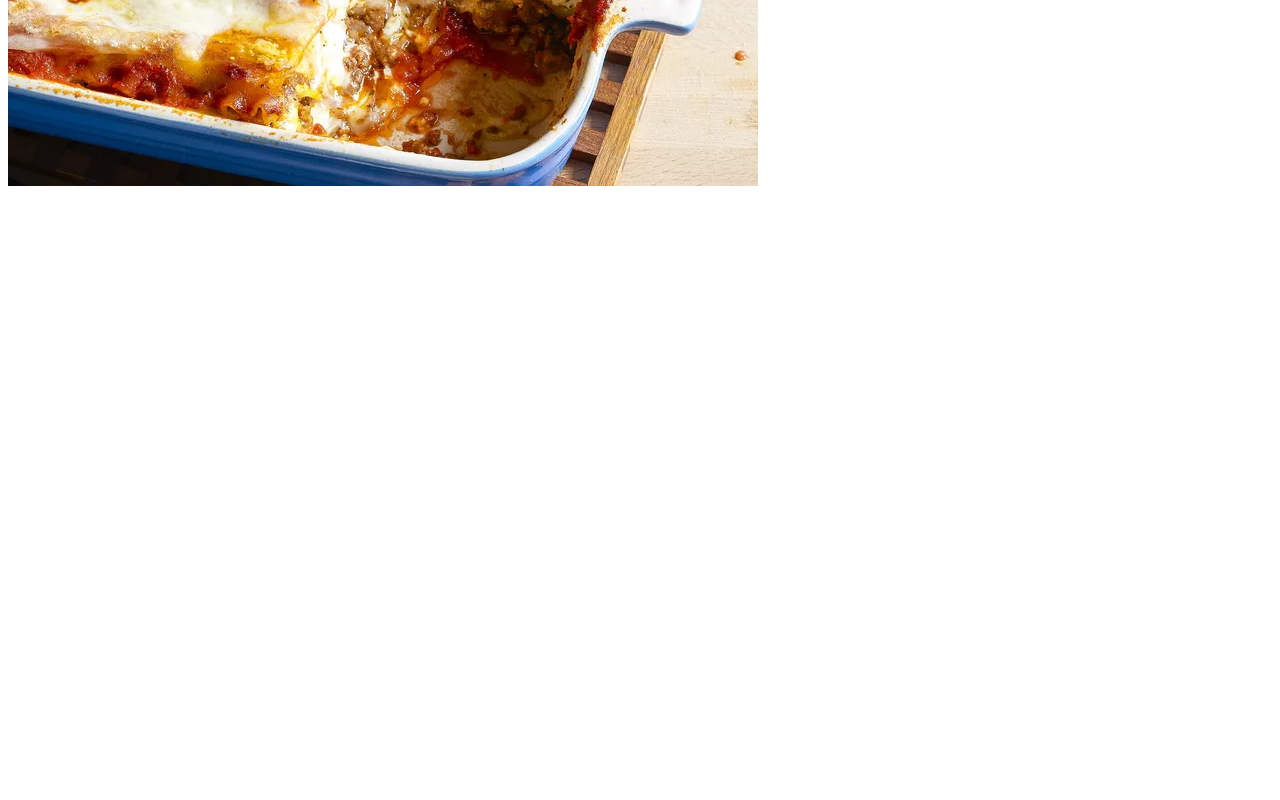
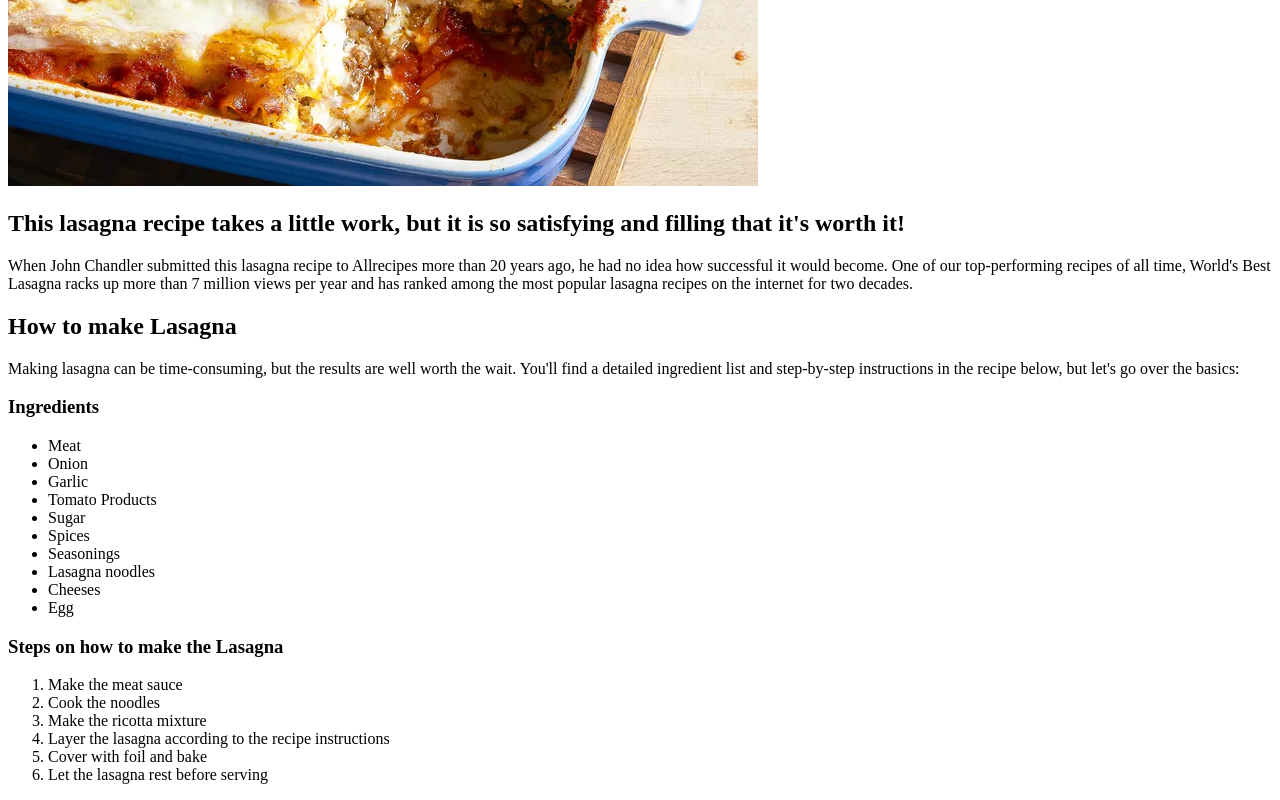
Before and after one commit to Fritz-Calimag/odin-recipes, a plain HTML site: page recipes/lasagna.html in a window 1280 px wide. Shown: the part 457-1257 px from the top of the page. Before the commit the page ends 800 px from the top, so only its background shows below. Drawn offline with Linux system fonts and the light colour scheme.

Commit message:
Update lasagna.html with content for lasagna
Updated the lasagna.html file with an image of the lasagna.

Added a description of the lasagna.

Added an Ingridients lists for the lasagna.

Added the steps on how to make the lasagna.

```diff
--- a/recipes/lasagna.html
+++ b/recipes/lasagna.html
@@ -6,7 +6,52 @@
     <title>Document</title>
 </head>
 <body>
-    <h1>World's Best Lasagna Recipe</h1>
-    <img src="../img/worldsbestlasagna.jpg">
+    <h1>
+        World's Best Lasagna Recipe
+    </h1>
+    <img src="../img/worldsbestlasagna.jpg" alt="World's best lasagna">
+    <h2>This lasagna recipe takes a little work, but it is so satisfying and
+        filling that it's worth it!
+    </h2>
+    <p>When John Chandler submitted this lasagna recipe to Allrecipes more
+        than 20 years ago, he had no idea how successful it would become.
+        One of our top-performing recipes of all time, World's Best Lasagna
+        racks up more than 7 million views per year and has ranked among
+        the most popular lasagna recipes on the internet for two decades.
+    </p>
+    <h2>
+        How to make Lasagna
+    </h2>
+    <p>
+        Making lasagna can be time-consuming, but the results are well
+        worth the wait. You'll find a detailed ingredient list and step-by-step
+        instructions in the recipe below, but let's go over the basics:
+    </p>
+    <h3>
+        Ingredients
+    </h3>
+    <ul>
+        <li>Meat</li>
+        <li>Onion</li>
+        <li>Garlic</li>
+        <li>Tomato Products</li>
+        <li>Sugar</li>
+        <li>Spices</li>
+        <li>Seasonings</li>
+        <li>Lasagna noodles</li>
+        <li>Cheeses</li>
+        <li>Egg</li>
+    </ul>
+    <h3>
+        Steps on how to make the Lasagna
+    </h3>
+    <ol>
+        <li>Make the meat sauce</li>
+        <li>Cook the noodles</li>
+        <li>Make the ricotta mixture</li>
+        <li>Layer the lasagna according to the recipe instructions</li>
+        <li>Cover with foil and bake</li>
+        <li>Let the lasagna rest before serving</li>
+    </ol>
 </body>
 </html>
```
